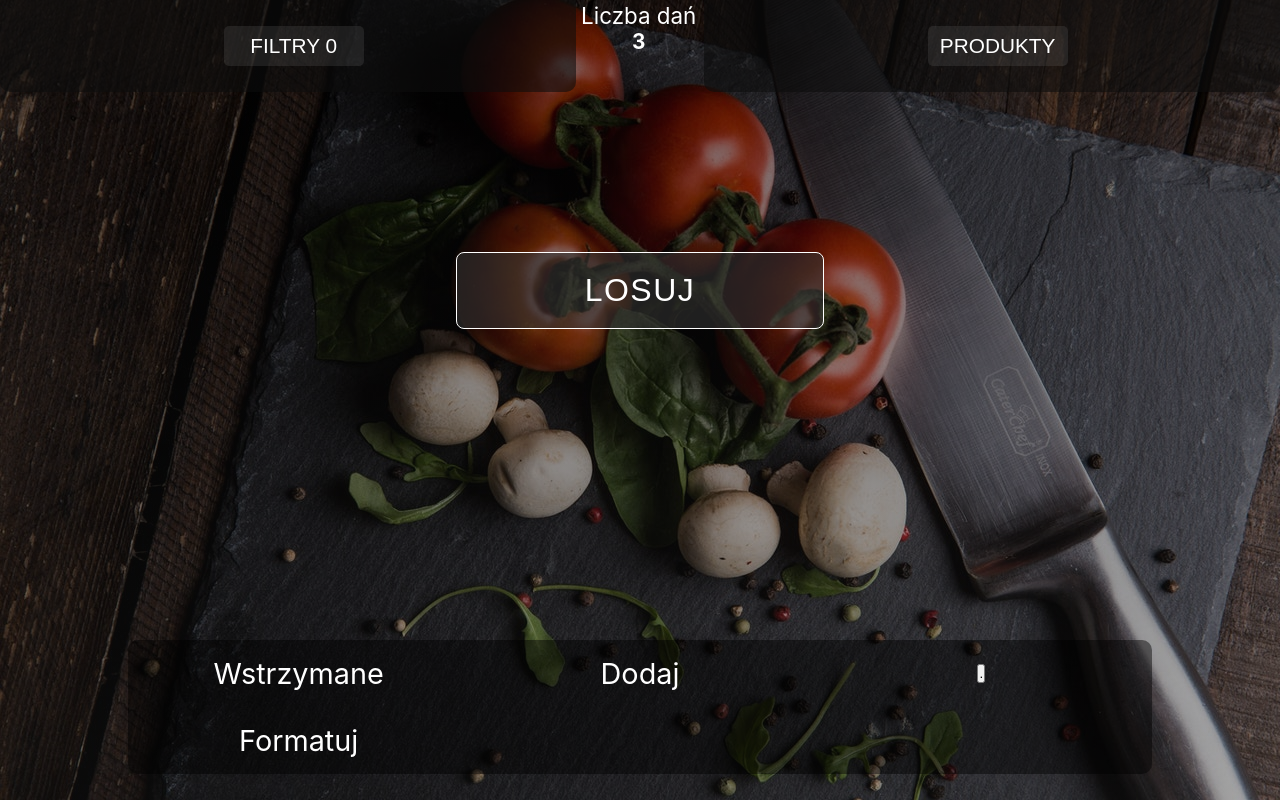
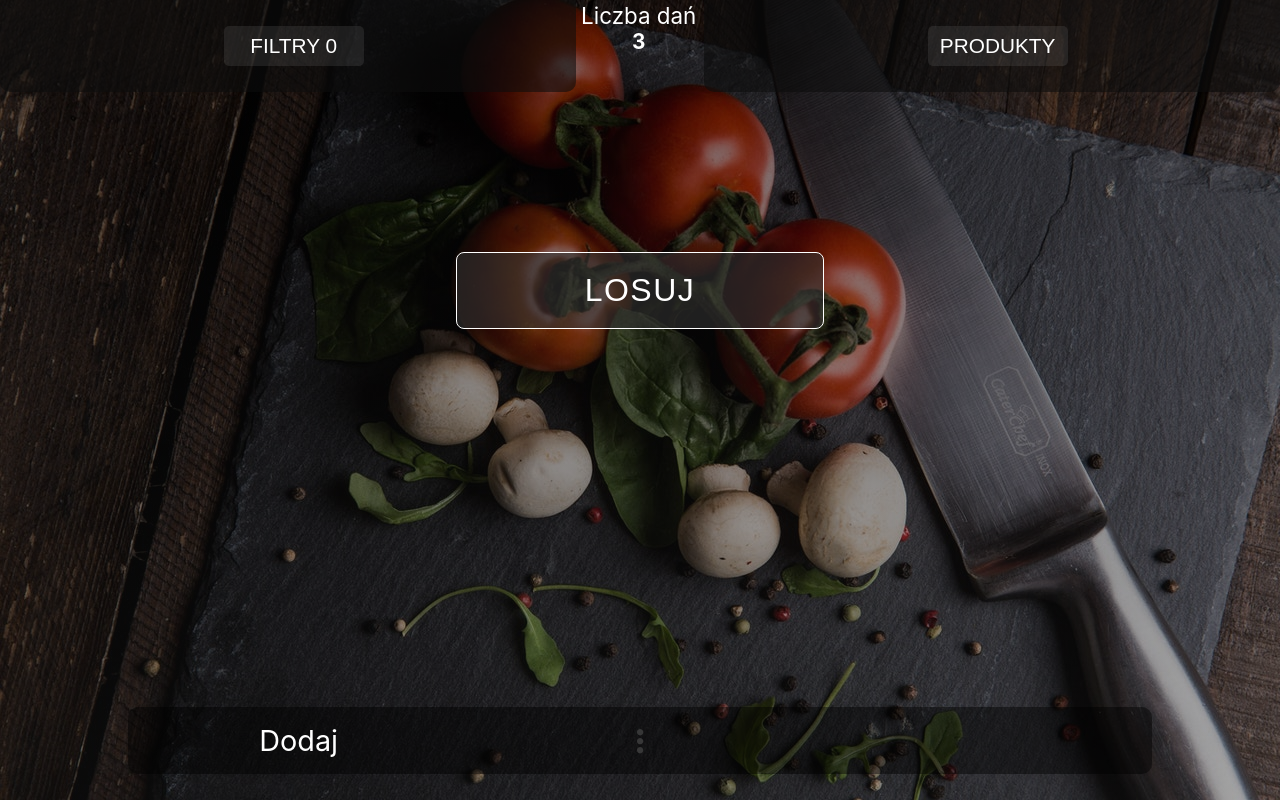
Before and after one commit to atrykp/what-s-for-dinner-react-app, a React (Create React App) app: page / in a window 1280 px wide. Built offline with nearby package versions, Linux system fonts and the light colour scheme.

Commit message:
add more icon in lower nav

```diff
--- a/public/index.html
+++ b/public/index.html
@@ -9,6 +9,10 @@
       name="description"
       content="Web site created using create-react-app"
     />
+    <script
+      src="https://kit.fontawesome.com/efc25f655d.js"
+      crossorigin="anonymous"
+    ></script>
     <link rel="apple-touch-icon" href="%PUBLIC_URL%/logo192.png" />
     <!--
       manifest.json provides metadata used when your web app is installed on a
--- a/src/components/MoreMenu.js
+++ b/src/components/MoreMenu.js
@@ -1,6 +1,7 @@
 import React, { useState } from "react";
 import RemoveStorage from "../pages/RemoveStorage";
 import { NavLink } from "react-router-dom";
+import "../styles/MoreMenu.css";
 const MoreMenu = () => {
   const [isActive, setIsActive] = useState(false);
   const sectionVisibility = () => {
@@ -17,7 +18,8 @@ const MoreMenu = () => {
   );
   return (
     <>
-      <button onClick={sectionVisibility}>.</button>
+      <i class="fas fa-ellipsis-v" onClick={sectionVisibility}></i>
+
       {section}
     </>
   );
--- a/src/pages/App.js
+++ b/src/pages/App.js
@@ -11,7 +11,6 @@ import {
   Switch,
 } from "react-router-dom";
 import UserProducts from "./UserProducts";
-import RemoveStorage from "./RemoveStorage";
 import checkBanStatus from "../components/checkBanStatus";
 import BannedDishes from "./BannedDishes";
 import MoreMenu from "../components/MoreMenu";
@@ -290,14 +289,10 @@ function App() {
       </div>
 
       <div className="lowerNav">
-        <NavLink to="/bannedDishes" className="lowerNav__banned">
-          Wstrzymane
-        </NavLink>
         <NavLink to="/addDish" className="lowerNav__add">
           Dodaj
         </NavLink>
         <MoreMenu />
-        <RemoveStorage />
       </div>
     </>
   );
--- /dev/null
+++ b/src/styles/MoreMenu.css
@@ -0,0 +1,14 @@
+.toggleActivBtn {
+  font-size: 3rem;
+  color: white;
+}
+i {
+  color: rgba(71, 71, 71, 0.705);
+  cursor: pointer;
+  font-size: 1.8rem;
+  padding: 1%;
+  transition: 0.2s;
+}
+i:hover {
+  color: white;
+}
```
Also changed, not shown: 1 other file (tests, documents, lock files or other folders).
